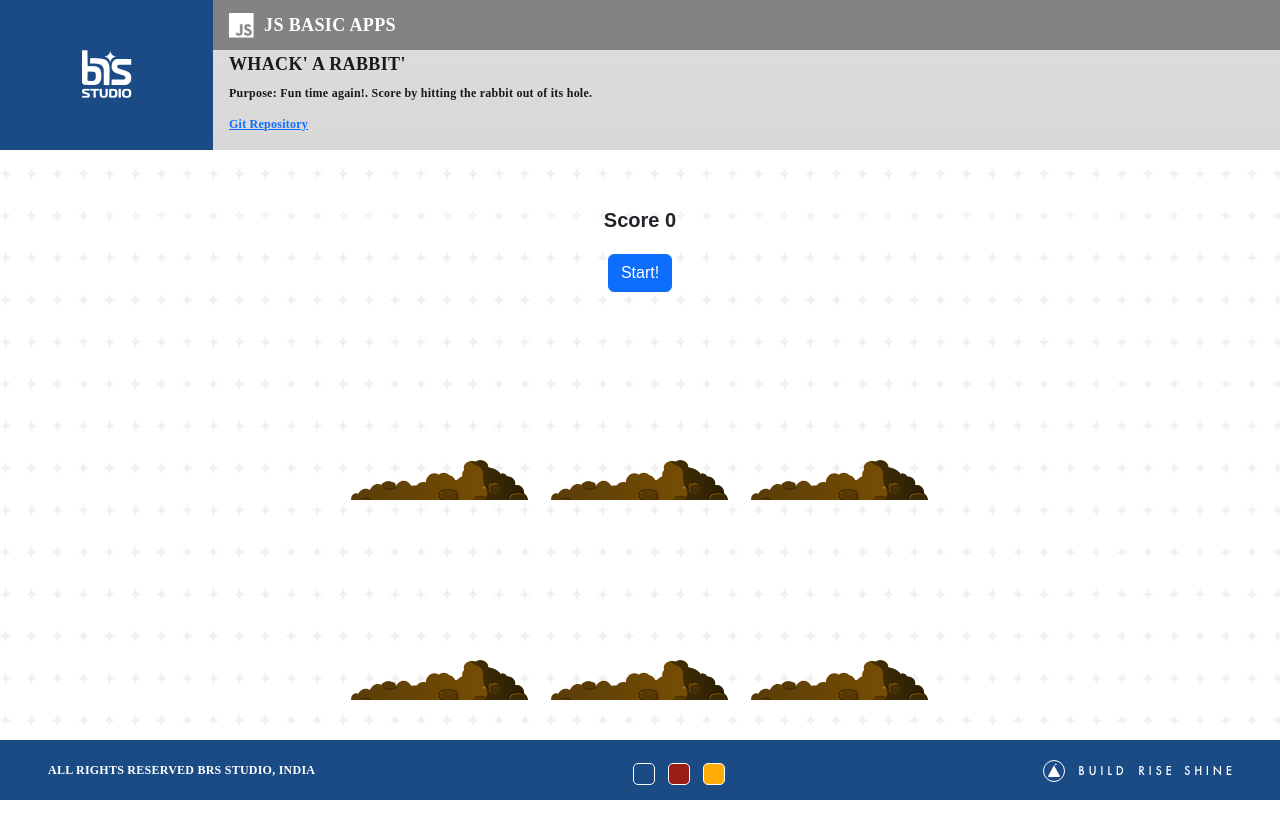
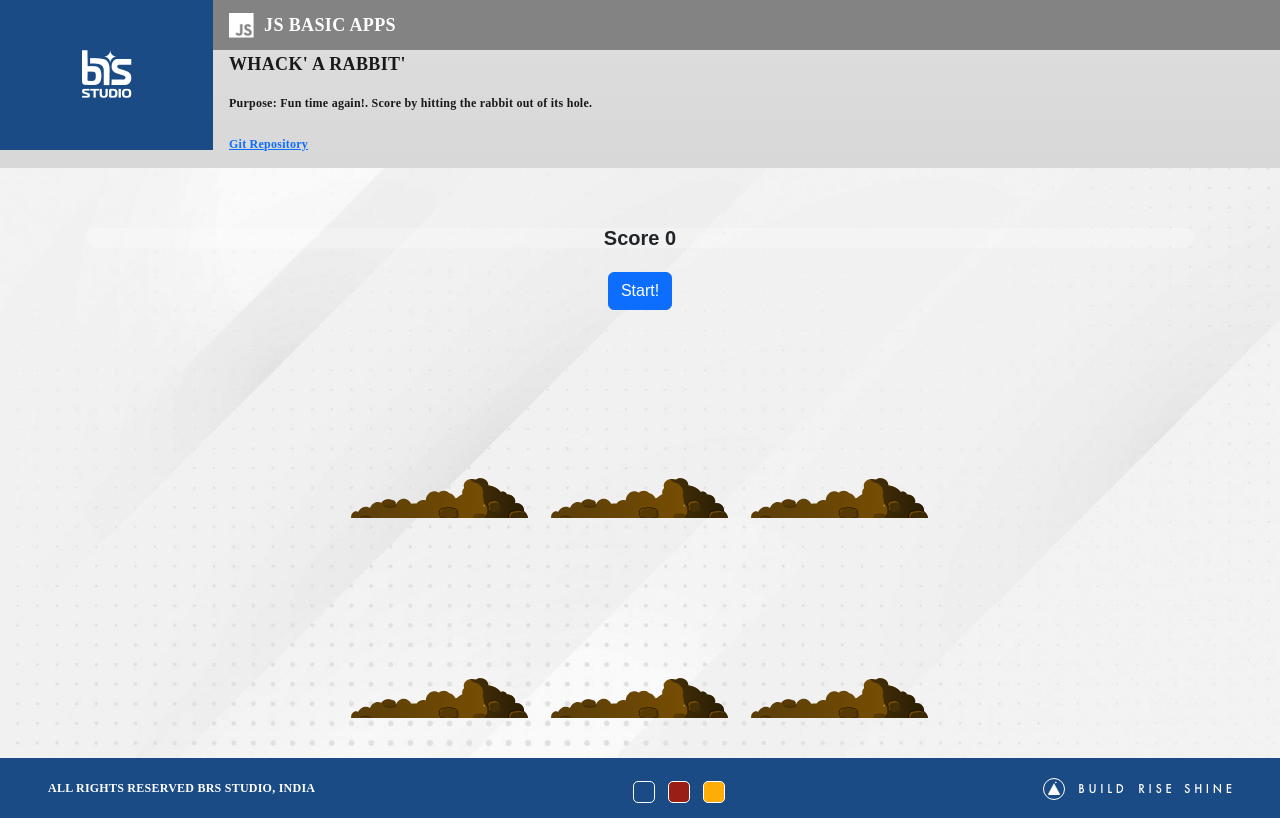
Before and after one commit to KDeepika-brs/Whack-a-rabbit-game, a plain HTML site: page index.html in a window 1280 px wide. Drawn offline with nearby package versions, Linux system fonts and the light colour scheme.

Commit message:
Update style.css

```diff
--- a/assets/css/style.css
+++ b/assets/css/style.css
@@ -100,7 +100,7 @@ header .bg-gradient {
 }
 
 body {
-    background: url("../img/BG.png");
+    background: url("../img/bg.jpg");
     background-size: cover;
 }
 
@@ -140,6 +140,7 @@ header p {
     font: 600 12px/15px Poppins;
     letter-spacing: 0.24px;
     color: #191919;
+    padding-top: 10px;
 }
 
 .ReactTitle {
```
